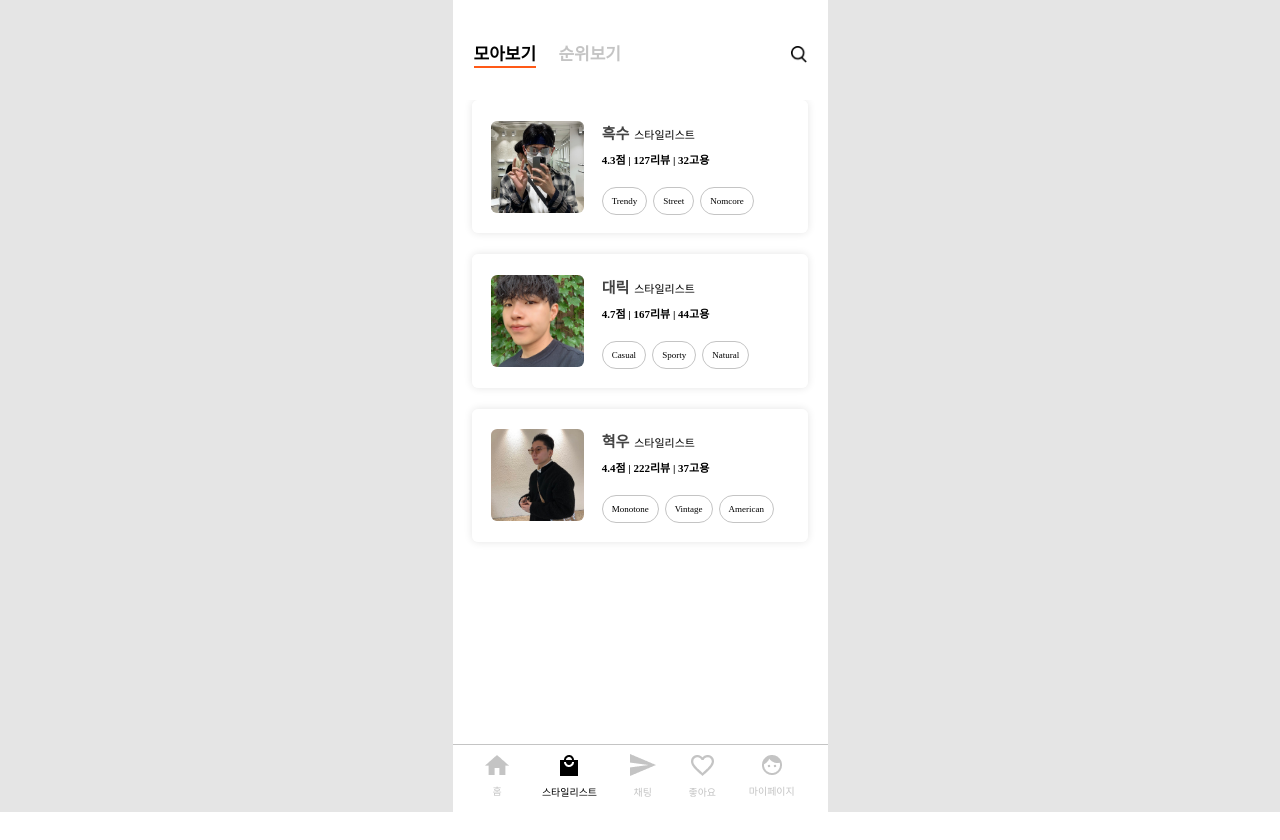
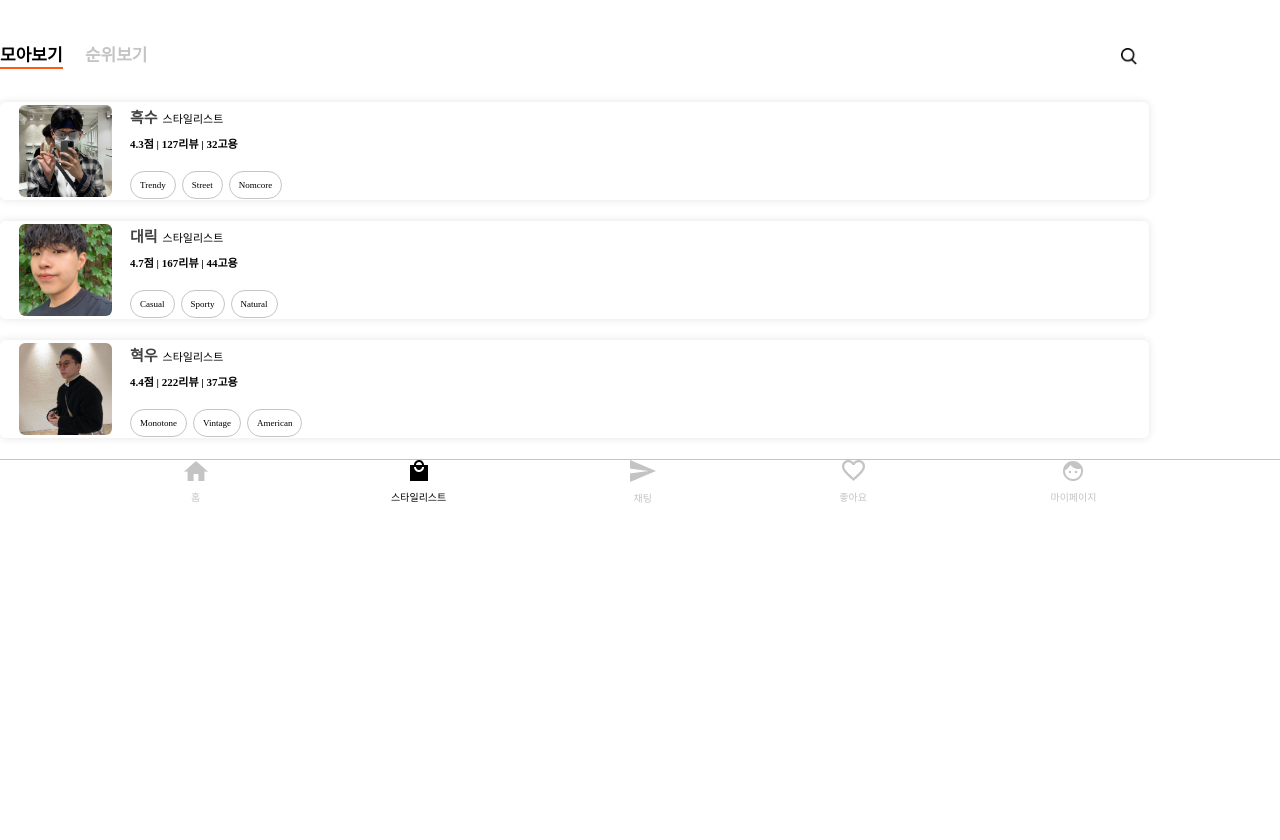
Before and after one commit to PersonalShopperDev/Web-Front-end, a Next.js app: page / in a window 1280 px wide. Before the commit the page ends 812 px from the top, so only its background shows below. Built offline with nearby package versions, Linux system fonts and the light colour scheme.

Commit message:
refactor: 스타일리스트뷰 디렉토리 구조 정리

```diff
--- a/pages/_app.tsx
+++ b/pages/_app.tsx
@@ -1,4 +1,4 @@
-import '../src/styles/global.scss'
+import '../sass/global.scss'
 import { AppProps } from 'next/app'
 import { Fragment } from 'react'
 
--- a/pages/index.tsx
+++ b/pages/index.tsx
@@ -1,62 +1,16 @@
 import Layout from "../src/layouts/default";
-import styles from '../src/styles/listup.module.scss'
-import Stylist from '../src/components/stylist';
-import Header from '../src/components/header';
-import Footer from '../src/components/footer';
-import { useState } from 'react';
-
-interface stylist {
-  profileImg: string,
-  name: string,
-  grade: number,
-  review: number,
-  hired: number,
-  style: string[]
-  introduction: string,
-  photoList: string[],
-};
+import Navigation from '../src/components/navigation';
+import StyleistView from "../src/templates/stylelistView";
 
 export default function Home() {
-  const person: stylist[] = [{
-    profileImg: '/images/blackSooooo/blackSooooo.jpeg',
-    name: '흑수',
-    grade: 4.3,
-    review: 127,
-    hired: 32,
-    style: ['Trendy', 'Street', 'Nomcore'],
-    introduction: '안녕하세요. 신입 스타일리스트 흑수입니다. 서울에 거주하고 있고, 캐쥬얼한 패션부터 스트릿까지 모두 코디 가능합니다. 트렌디하게 입고 싶기를 원하는 사람은 저에게 연락주세요!!',
-    photoList: ["/images/blackSooooo/1.jpeg", "/images/blackSooooo/2.jpeg", "/images/blackSooooo/3.jpeg", "/images/blackSooooo/4.jpeg", "/images/blackSooooo/5.jpeg", "/images/blackSooooo/6.jpeg", "/images/blackSooooo/7.jpeg", "/images/blackSooooo/8.jpeg", "/images/blackSooooo/9.jpeg", "/images/blackSooooo/10.jpeg", "/images/blackSooooo/11.jpeg", "/images/blackSooooo/12.jpeg", "/images/blackSooooo/13.jpeg"]
-  }, {
-    profileImg: '/images/drboy/drboy.jpg',
-    name: '대릭',
-    grade: 4.7,
-    review: 167,
-    hired: 44,
-    style: ['Casual', 'Sporty', 'Natural'],
-    introduction: '안녕하세요. 대릭이에요. 저는 인천에 살고 있고 학교 다니면서 스토어 운영하고 있답니다:) 제 착장들 둘러보시고 마음에 드시면 연락주세요,, 제가 패션왕 만들어드릴게요!! @2c4s',
-    photoList: ['/images/drboy/1.jpeg','/images/drboy/2.jpeg','/images/drboy/3.jpeg','/images/drboy/4.jpeg','/images/drboy/5.jpeg','/images/drboy/6.jpeg','/images/drboy/7.jpeg','/images/drboy/8.jpeg','/images/drboy/9.jpeg', '/images/drboy/10.jpeg','/images/drboy/11.jpeg','/images/drboy/12.jpeg','/images/drboy/13.jpeg','/images/drboy/14.jpeg']
-  },
-  {
-    profileImg: '/images/d.on.gh/d.on.gh.jpg',
-    name: '혁우',
-    grade: 4.4,
-    review: 222,
-    hired: 37,
-    style: ['Monotone', 'Vintage', 'American'],
-    introduction: '안녕하세요 전 혁우에요. 느낌 아니까.',
-    photoList: ['/images/d.on.gh/1.jpeg','/images/d.on.gh/2.jpeg','/images/d.on.gh/3.jpeg','/images/d.on.gh/4.jpeg']
-  }];
-  const [isRanking, setIsRanking] = useState(false);
-
   return (
-    <Layout>
-      <div className={styles.background}>
-        <div className={styles.container}>
-          <Header isRanking={isRanking} setIsRanking={setIsRanking}/>
-          <main className={styles.main}>{!isRanking ? person.map(item => <Stylist info={item}/> ) : null}</main>
-          <Footer />
-        </div>
-      </div>
-    </Layout>
+    <Layout
+      Main={
+        <StyleistView />
+      }
+      Navigation={
+        <Navigation />
+      }
+    />
   )
 }
--- a/pages/stylist/profile.tsx
+++ b/pages/stylist/profile.tsx
@@ -1,4 +1,4 @@
-import styles from '../../src/styles/profile.module.scss';
+import styles from '../../sass/listup.module.scss';
 import Image from 'next/image';
 import Link from 'next/link'
 import { withRouter } from 'next/router';
--- a/src/components/footer.tsx
+++ b/src/components/navigation.tsx
@@ -1,9 +1,9 @@
-import styles from '../styles/listup.module.scss'
+import styles from '../../sass/listup.module.scss'
 import Image from 'next/image';
 
-const Footer = () => {
+export default function Navigation() {
     return (
-        <footer className={styles.footer}>
+        <div className={styles.footer}>
             <div>
                 <Image src='/images/icons/home.png' width="24" height="20"/><br/>홈
             </div>
@@ -19,8 +19,6 @@ const Footer = () => {
             <div>
                 <Image src='/images/icons/mypage.png' width="20" height="20"/><br/>마이페이지
             </div>
-        </footer>
+        </div>
     )
 }
-
-export default Footer;
--- a/src/components/header.tsx
+++ b/src/components/stylelistViewHeader.tsx
@@ -1,15 +1,14 @@
-import styles from '../styles/listup.module.scss'
+import styles from '../../sass/listup.module.scss'
 import Image from 'next/image';
-const Header = ({isRanking, setIsRanking}) => {
+
+export default function Header({isRanking, setIsRanking}) {
     return (
-        <header className={styles.header}>
+        <div className={styles.header}>
             <div>
                 <button className={!isRanking ? styles.selected : styles.notSelected} onClick={() => setIsRanking(false)}>모아보기</button>
                 <button className={isRanking ? styles.selected : styles.notSelected} onClick={() => setIsRanking(true)}>순위보기</button>
             </div>
             <Image src='/images/icons/search.png' width="16.11" height="17"/>
-        </header>
+        </div>
     )
 }
-
-export default Header;
--- a/src/layouts/default.tsx
+++ b/src/layouts/default.tsx
@@ -1,17 +1,25 @@
 import { Fragment } from 'react'
 
 export default function Layout({
-  children,
+  Header,
+  Main,
+  Navigation,
 } : {
-  children: React.ReactNode
+  Header? : React.ReactNode,
+  Main : React.ReactNode,
+  Navigation? : React.ReactNode,
 }) {
   return (
     <Fragment>
-      <header></header>
+      <header>
+        {Header}
+      </header>
       <main>
-          {children}
+        {Main}
       </main>
-      <footer></footer>
+      <nav>
+        {Navigation}
+      </nav>
     </Fragment>
   )
 }
--- /dev/null
+++ b/src/templates/stylelistView.tsx
@@ -0,0 +1,49 @@
+import { useState } from "react";
+import styles from '../../sass/templates/stylelistView.module.scss'
+import Header from '../components/stylelistViewHeader'
+import Stylist, { StyleListInfo } from '../components/stylist'
+
+export default function StylelistView() {
+    const [isRanking, setIsRanking] = useState(false);
+
+    return (
+        <section className={styles.main}>
+            <Header isRanking={isRanking} setIsRanking={setIsRanking}/>
+            {
+                !isRanking
+                    ? person.map((item, index) => <Stylist key={index} info={item}/> )
+                    : null
+            }
+        </section>
+    )
+}
+
+const person: StyleListInfo[] = [{
+    profileImg: '/images/blackSooooo/blackSooooo.jpeg',
+    name: '흑수',
+    grade: 4.3,
+    review: 127,
+    hired: 32,
+    style: ['Trendy', 'Street', 'Nomcore'],
+    introduction: '안녕하세요. 신입 스타일리스트 흑수입니다. 서울에 거주하고 있고, 캐쥬얼한 패션부터 스트릿까지 모두 코디 가능합니다. 트렌디하게 입고 싶기를 원하는 사람은 저에게 연락주세요!!',
+    photoList: ["/images/blackSooooo/1.jpeg", "/images/blackSooooo/2.jpeg", "/images/blackSooooo/3.jpeg", "/images/blackSooooo/4.jpeg", "/images/blackSooooo/5.jpeg", "/images/blackSooooo/6.jpeg", "/images/blackSooooo/7.jpeg", "/images/blackSooooo/8.jpeg", "/images/blackSooooo/9.jpeg", "/images/blackSooooo/10.jpeg", "/images/blackSooooo/11.jpeg", "/images/blackSooooo/12.jpeg", "/images/blackSooooo/13.jpeg"]
+  }, {
+    profileImg: '/images/drboy/drboy.jpg',
+    name: '대릭',
+    grade: 4.7,
+    review: 167,
+    hired: 44,
+    style: ['Casual', 'Sporty', 'Natural'],
+    introduction: '안녕하세요. 대릭이에요. 저는 인천에 살고 있고 학교 다니면서 스토어 운영하고 있답니다:) 제 착장들 둘러보시고 마음에 드시면 연락주세요,, 제가 패션왕 만들어드릴게요!! @2c4s',
+    photoList: ['/images/drboy/1.jpeg','/images/drboy/2.jpeg','/images/drboy/3.jpeg','/images/drboy/4.jpeg','/images/drboy/5.jpeg','/images/drboy/6.jpeg','/images/drboy/7.jpeg','/images/drboy/8.jpeg','/images/drboy/9.jpeg', '/images/drboy/10.jpeg','/images/drboy/11.jpeg','/images/drboy/12.jpeg','/images/drboy/13.jpeg','/images/drboy/14.jpeg']
+  },
+  {
+    profileImg: '/images/d.on.gh/d.on.gh.jpg',
+    name: '혁우',
+    grade: 4.4,
+    review: 222,
+    hired: 37,
+    style: ['Monotone', 'Vintage', 'American'],
+    introduction: '안녕하세요 전 혁우에요. 느낌 아니까.',
+    photoList: ['/images/d.on.gh/1.jpeg','/images/d.on.gh/2.jpeg','/images/d.on.gh/3.jpeg','/images/d.on.gh/4.jpeg']
+}];
```
Also changed, not shown: src/components/stylist.tsx (+12 -3 lines), sass/global.scss (renamed from src/styles/global.scss), sass/listup.module.scss (renamed from src/styles/listup.module.scss), sass/templates/stylelistView.module.scss (renamed from src/styles/profile.module.scss).
